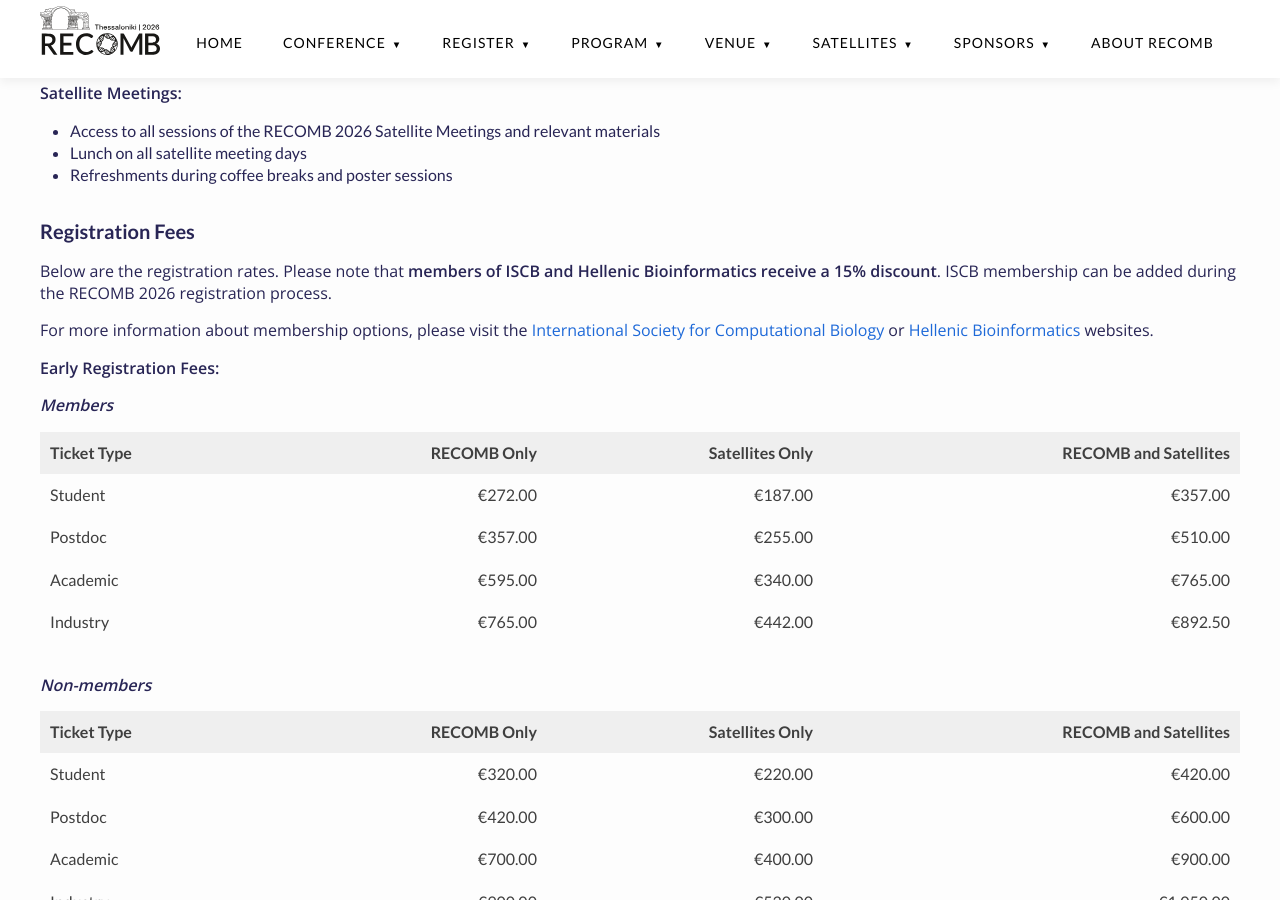
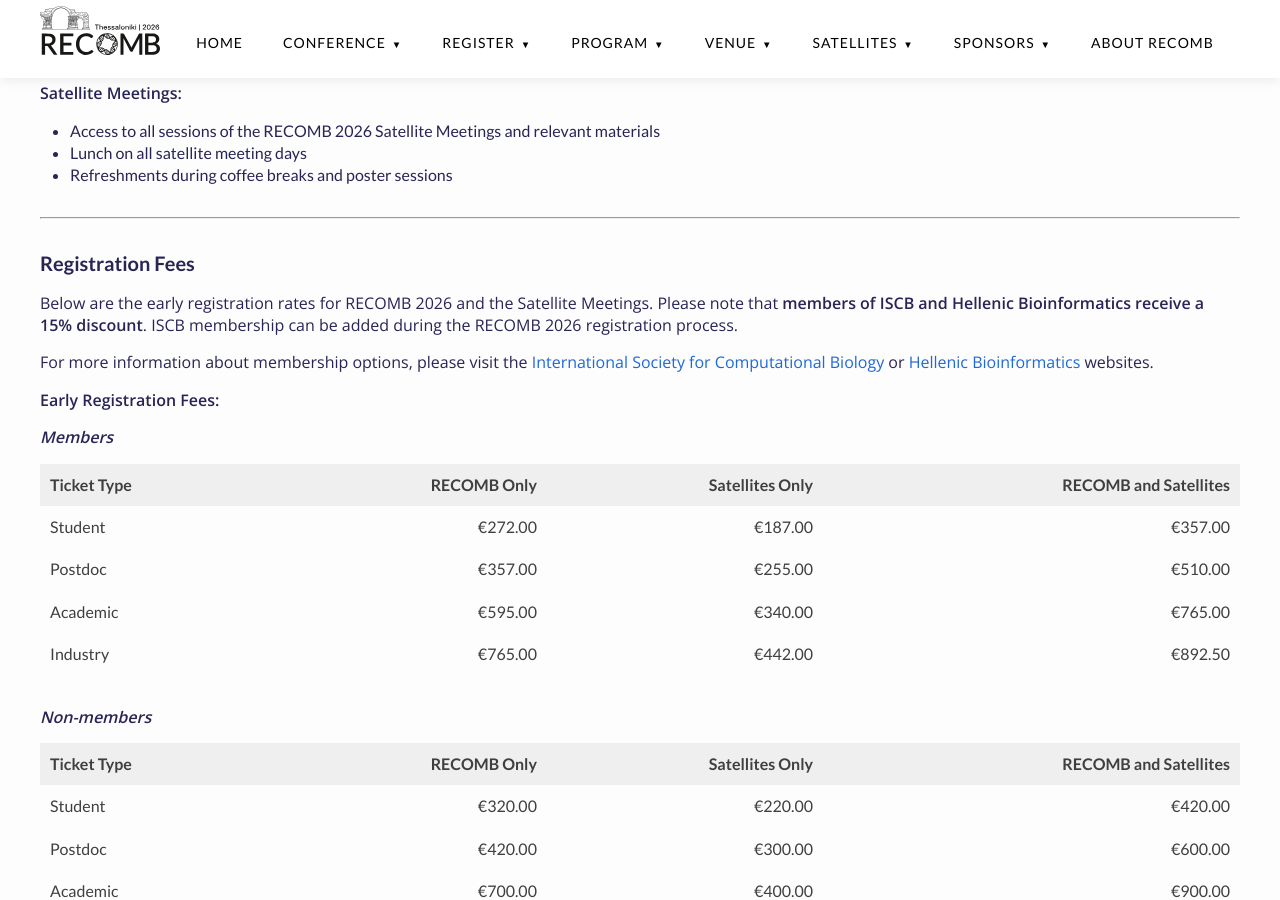
Before and after one commit to recomb-conference/recomb2026, a Jekyll site: the page built from how_to_register.md, in a window 1280 px wide and 900 px high, scrolled down 1320 px. Built offline with Jekyll 4.4.1, drawn with Linux system fonts in a browser that asks for light colours; nearby versions of some CDN libraries.

Commit message:
Update how_to_register.md

```diff
--- a/how_to_register.md
+++ b/how_to_register.md
@@ -50,9 +50,11 @@ Refunds will be processed in the same currency and using the same payment method
 * Lunch on all satellite meeting days
 * Refreshments during coffee breaks and poster sessions
 
+---
+
 #### Registration Fees
 
-Below are the registration rates. Please note that **members of ISCB and Hellenic Bioinformatics receive a 15% discount**. ISCB membership can be added during the RECOMB 2026 registration process.
+Below are the early registration rates for RECOMB 2026 and the Satellite Meetings. Please note that **members of ISCB and Hellenic Bioinformatics receive a 15% discount**. ISCB membership can be added during the RECOMB 2026 registration process.
 
 For more information about membership options, please visit the [International Society for Computational Biology](https://www.iscb.org/membership-details) or [Hellenic Bioinformatics](https://hscbio.wordpress.com/contact-where/) websites.
 
```
